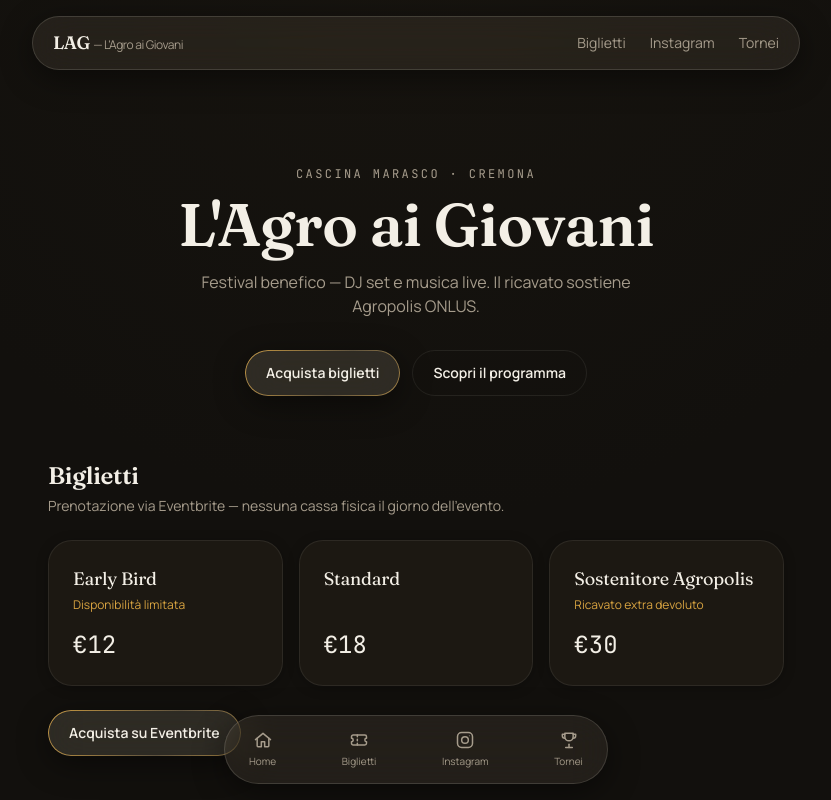
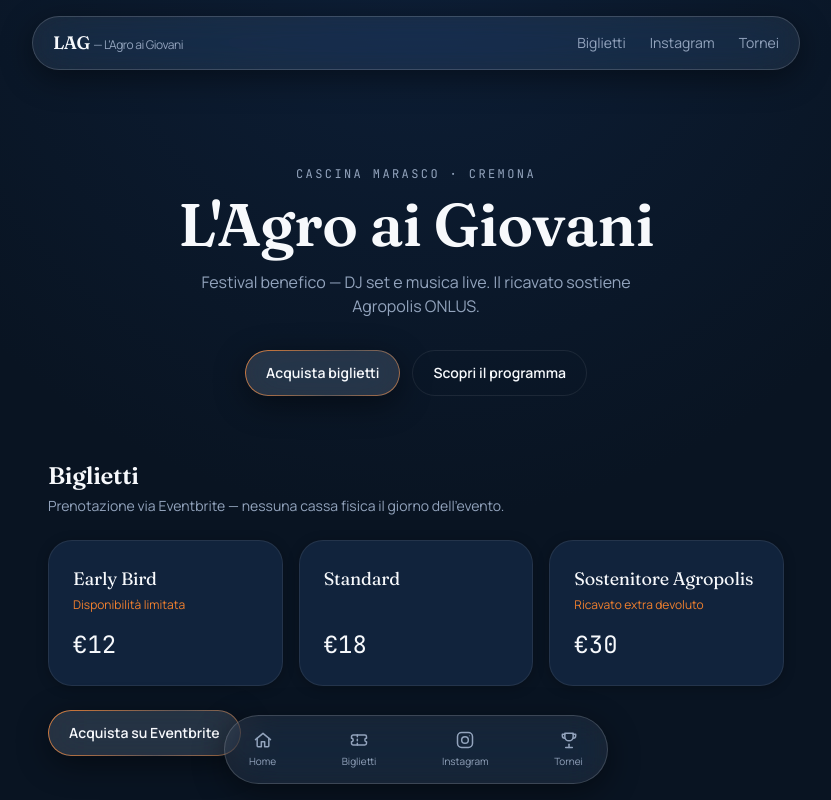
Before and after one commit to andreasalami/lag_app, a React (Vite) app: page / in a window 1280 px wide. Shown: the top 800 px of the page, without its empty margins (224-1055 px from the left). Built offline with nearby package versions, Linux system fonts and the light colour scheme; the HTML template or start-up script is replaced by a standard one.

Commit message:
Palette: passaggio da tema terra/oro a brand identity blu/arancione/bianco

```diff
--- a/index.html
+++ b/index.html
@@ -4,7 +4,7 @@
     <meta charset="UTF-8" />
     <link rel="icon" type="image/svg+xml" href="/favicon.svg" />
     <meta name="viewport" content="width=device-width, initial-scale=1" />
-    <meta name="theme-color" content="#12100D" />
+    <meta name="theme-color" content="#091422" />
     <title>L'Agro ai Giovani — LAG</title>
     <meta name="description" content="Festival benefico a Cascina Marasco, Cremona. Biglietti, aggiornamenti e tornei in un'unica app self-service." />
 
--- a/src/components/layout/TabBar.tsx
+++ b/src/components/layout/TabBar.tsx
@@ -76,7 +76,7 @@ export function TabBar() {
           <a
             key={tab.label}
             href={tab.href}
-            className="flex flex-col items-center gap-1 rounded-[var(--radius-md)] px-3 py-1.5 text-[10px] text-[var(--text-secondary)] transition-colors hover:text-[var(--accent-gold)]"
+            className="flex flex-col items-center gap-1 rounded-[var(--radius-md)] px-3 py-1.5 text-[10px] text-[var(--text-secondary)] transition-colors hover:text-[var(--accent-primary)]"
           >
             {tab.icon}
             {tab.label}
--- a/src/features/social/InstagramLink.tsx
+++ b/src/features/social/InstagramLink.tsx
@@ -13,7 +13,7 @@ export function InstagramLink() {
           <p className="mt-1 text-sm text-[var(--text-secondary)]">
             Aggiornamenti su line-up, orari e novità dell'ultimo minuto su Instagram.
           </p>
-          <p className="mt-1 font-mono text-sm text-[var(--accent-gold)]">@{INSTAGRAM_HANDLE}</p>
+          <p className="mt-1 font-mono text-sm text-[var(--accent-primary)]">@{INSTAGRAM_HANDLE}</p>
         </div>
         <Button
           variant="ghost"
--- a/src/features/tickets/EventbriteTickets.tsx
+++ b/src/features/tickets/EventbriteTickets.tsx
@@ -38,7 +38,7 @@ export function EventbriteTickets() {
           <Card key={t.id} className="flex flex-col justify-between">
             <div>
               <h3 className="font-display text-lg">{t.name}</h3>
-              {t.note && <p className="mt-1 text-xs text-[var(--accent-gold)]">{t.note}</p>}
+              {t.note && <p className="mt-1 text-xs text-[var(--accent-primary)]">{t.note}</p>}
             </div>
             <p className="mt-4 font-mono text-2xl text-[var(--text-primary)]">{t.price}</p>
           </Card>
--- a/src/index.css
+++ b/src/index.css
@@ -33,6 +33,6 @@ h1, h2, h3 {
 }
 
 :focus-visible {
-  outline: 2px solid var(--accent-gold);
+  outline: 2px solid var(--accent-primary);
   outline-offset: 2px;
 }
--- a/src/styles/tokens.css
+++ b/src/styles/tokens.css
@@ -1,8 +1,8 @@
 /*
   DESIGN TOKENS — L'Agro ai Giovani (LAG)
   ----------------------------------------
-  Direzione: "notte di raccolto" — un festival benefico in una cascina,
-  di giorno campi e terra, di notte DJ set e luci calde.
+  Brand identity dell'evento: blu come colore dominante, arancione
+  come accent (CTA, dettagli, glow), bianco per testo e highlight.
   Dark, NON flat. L'effetto vetro (blur/traslucenza) è riservato SOLO
   agli elementi con z-layer superiore (navbar, tab bar flottante, bottoni
   primari). Il resto (card di contenuto) resta solido/opaco: --surface-solid.
@@ -15,36 +15,33 @@
 */
 
 :root {
-  /* Base — nero caldo "terra di notte", non un neutro grigio-blu da tema dark generico */
-  --bg-base: #12100d;
-  --bg-base-alt: #17140f;
+  /* Base — blu notte, dominante del brand */
+  --bg-base: #091422;
+  --bg-base-alt: #0d1f38;
 
   /* Superfici solide (card di contenuto: biglietti, social, tornei) */
-  --surface-solid: #1c1812;
-  --surface-solid-hover: #241f17;
-  --surface-border: rgba(243, 239, 230, 0.08);
+  --surface-solid: #11233c;
+  --surface-solid-hover: #152a46;
+  --surface-border: rgba(255, 255, 255, 0.08);
 
   /* Superfici vetro (SOLO navbar, tab bar flottante, bottoni primari) */
-  --glass-tint: rgba(243, 236, 214, 0.07);
-  --glass-tint-strong: rgba(243, 236, 214, 0.12);
-  --glass-border: rgba(243, 239, 230, 0.14);
+  --glass-tint: rgba(255, 255, 255, 0.07);
+  --glass-tint-strong: rgba(255, 255, 255, 0.13);
+  --glass-border: rgba(255, 255, 255, 0.16);
   --glass-blur: 20px;
 
-  /* Accent — oro grano (identità "Agro" + luci del DJ set) */
-  --accent-gold: #d9a441;
-  --accent-gold-strong: #eab659;
+  /* Accent — arancione, usato per CTA, dettagli e signature glow */
+  --accent-primary: #f2802e;
+  --accent-primary-strong: #ff9d52;
 
-  /* Accent secondario — mattone della cascina, usato con parsimonia */
-  --accent-clay: #b5502e;
+  /* Stato positivo / negativo */
+  --state-success: #6fa97a;
+  --state-error: #e5584b;
 
-  /* Stato positivo — verde campo/vigneto (conferme, check-in) */
-  --state-success: #7a8b4f;
-  --state-error: #c1503f;
-
-  /* Testo */
-  --text-primary: #f3efe6;
-  --text-secondary: #a69c8c;
-  --text-on-accent: #12100d;
+  /* Testo — bianco/bianco caldo, terzo colore del brand */
+  --text-primary: #f7f9fc;
+  --text-secondary: #93a4bd;
+  --text-on-accent: #0a1420;
 
   /* Raggi e ombre */
   --radius-sm: 10px;
@@ -75,7 +72,7 @@
   box-shadow: var(--shadow-solid);
 }
 
-/* ---------- Signature: bordo "harvest glow" per la CTA primaria ---------- */
+/* ---------- Signature: bordo "glow" arancione per la CTA primaria ---------- */
 .signature-glow {
   position: relative;
   isolation: isolate;
@@ -88,9 +85,9 @@
   padding: 1px;
   background: linear-gradient(
     120deg,
-    var(--accent-gold) 0%,
-    rgba(217, 164, 65, 0.15) 35%,
-    var(--accent-gold) 70%
+    var(--accent-primary) 0%,
+    rgba(242, 128, 46, 0.15) 35%,
+    var(--accent-primary) 70%
   );
   background-size: 200% 200%;
   -webkit-mask:
```
Also changed, not shown: public/favicon.svg.
